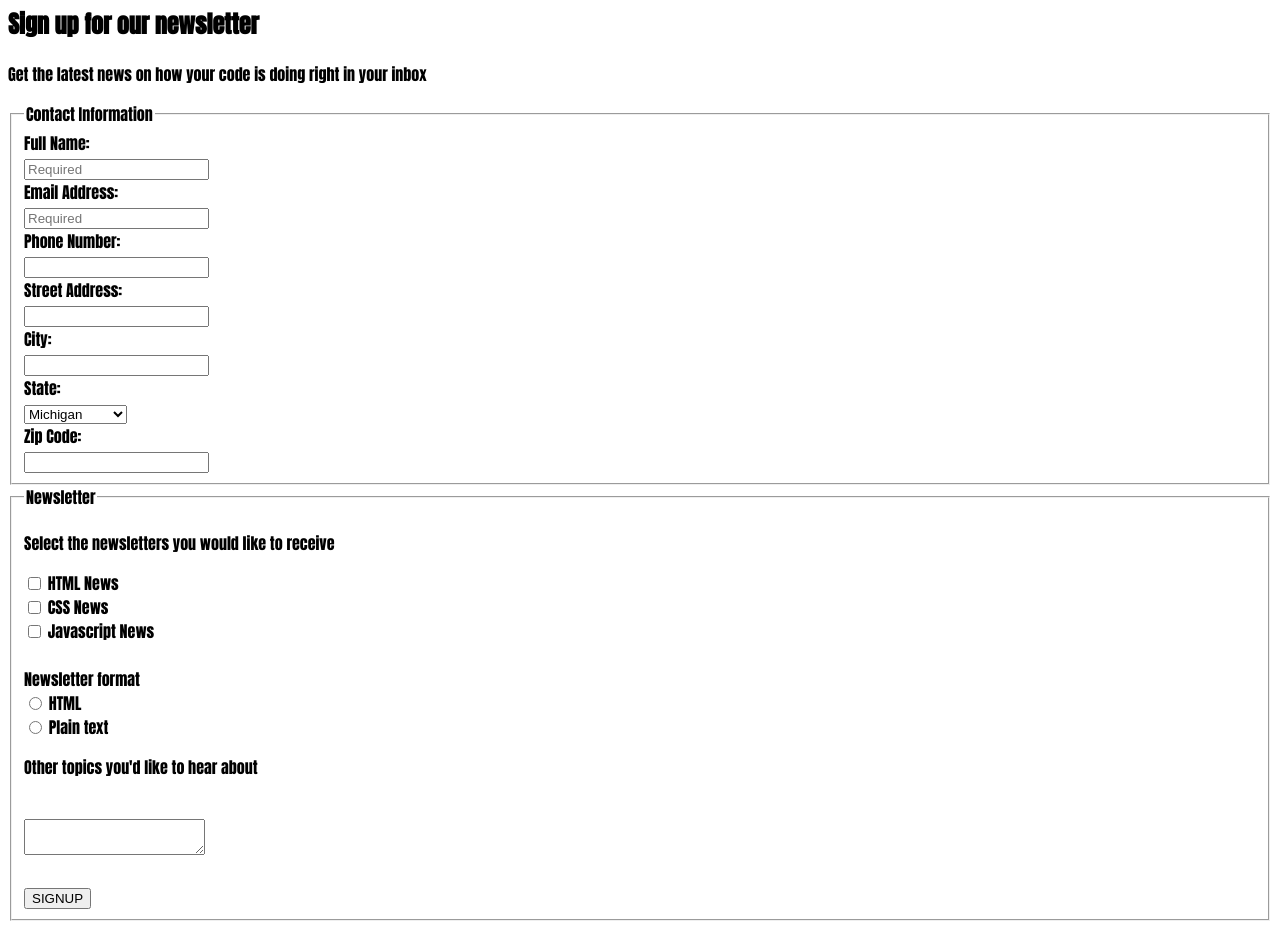
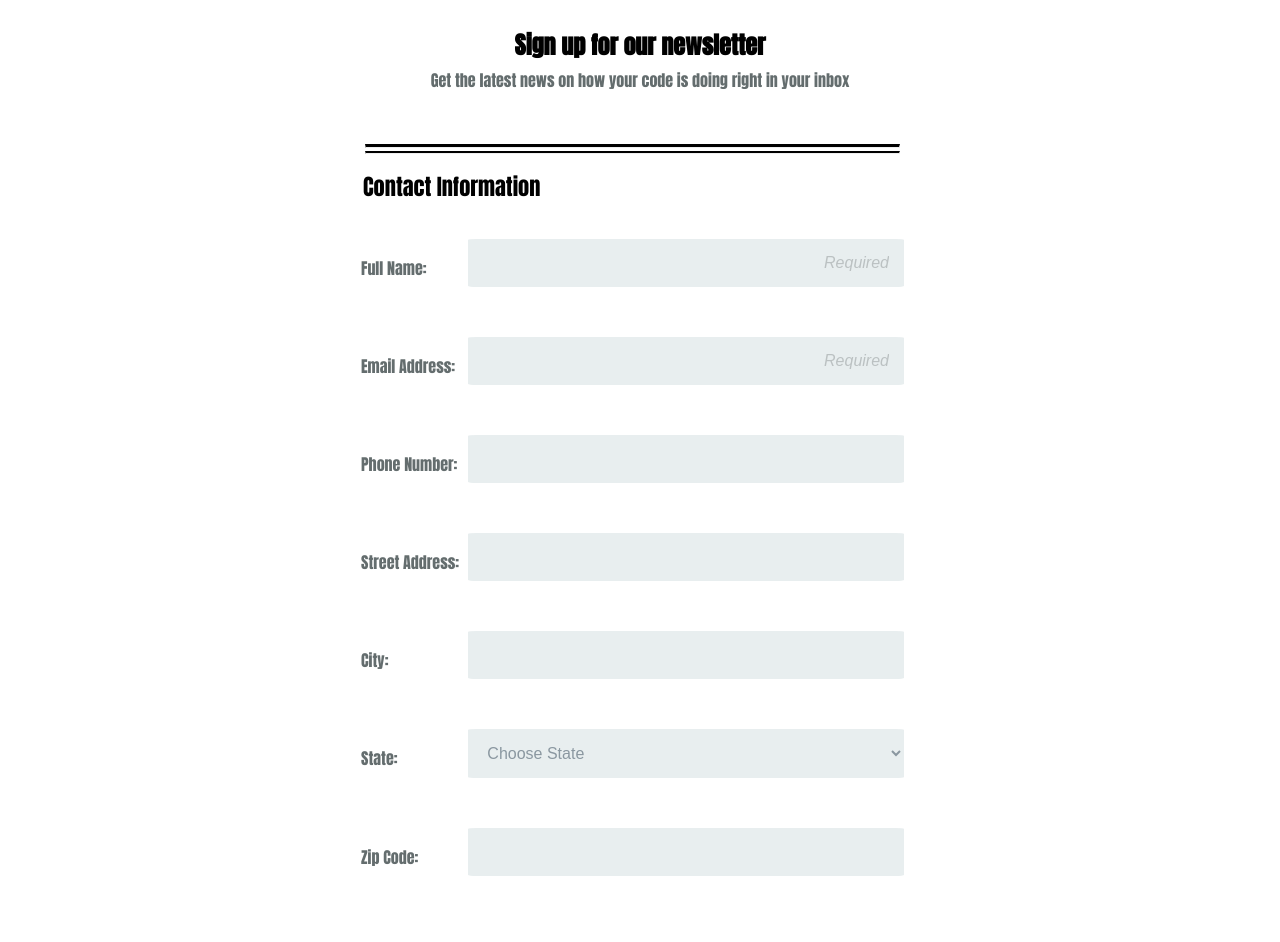
Before and after one commit to Coding-With-Shawayne/Online_Registration_Form, a plain HTML site: page index.html in a window 1280 px wide. Shown: the part 86-1028 px from the top of the page. Drawn offline with Linux system fonts and the light colour scheme.

Commit message:
modified form

```diff
--- a/index.html
+++ b/index.html
@@ -20,25 +20,43 @@
 
     <div class="main-form">
         <form action="index.html" method="post">
+            <div id="lines">
+                <hr class="solid">
+                <hr class="solid_two">
+            </div>
+
             <fieldset>
-                <legend>Contact Information</legend>
+                <legend class="info">Contact Information</legend>
+            <div class="form-flex">
                 <label for="name">Full Name:</label> <br>
                 <input type="text" id="name" name="user_name" placeholder="Required"> <br>
+            </div>
 
+            <div class="form-flex">
                 <label for="mail">Email Address:</label> <br>
                 <input type="email" id="mail" name="user_email" placeholder="Required"><br>
+            </div>
 
+            <div class="form-flex">
                 <label for="phone_number">Phone Number:</label> <br>
                 <input type="tel" id="phone_number" name="user_phone_number"> <br>
+            </div>
 
+            <div class="form-flex">
                 <label for="street">Street Address:</label> <br>
                 <input type="text" id="street" name="user_address"> <br>
+            </div>
 
+            <div class="form-flex">
                 <label for="city">City:</label> <br>
                 <input type="text" id="city" name="user_city"> <br>
+            </div>
+
+            <div class="form-flex">
 
                 <label for="state">State:</label> <br>
                 <select id="state" name="user_state">
+                    <option value="choose">Choose State</option>
                     <option value="michigan">Michigan</option>
                     <option value="florida">Florida</option>
                     <option value="new_york">New York</option>
@@ -46,36 +64,50 @@
                     <option value="north_dakota">North Dakota</option>
                     <option value="south_dakota">South Dakota</option>
                 </select><br>
+            </div>
+
+            <div class="form-flex">
 
                 <label for="code">Zip Code:</label> <br>
                 <input type="text" id="code" name="user_zip_code"> <br>
+            </div>
+
             </fieldset>
+
+            <div id="lines_two">
+                <hr class="solid_two">
+            </div>
 
             <fieldset>
                 <legend>Newsletter</legend>
+                <div class="lower-flex">
                 <p>Select the newsletters you would like to receive</p>
 
                 <input type="checkbox" id="html_news" name="user_newsletter" value="HTML_NEWS">
-                <label>HTML News</label> <br>
+                <label class="news_html">HTML News</label> <br>
 
                 <input type="checkbox" id="css_news" name="user_newsletter" value="CSS_NEWS">
-                <label>CSS News</label> <br>
+                <label class=news_css>CSS News</label> <br>
 
                 <input type="checkbox" id="javascript_news" name="user_newsletter" value="JAVASCRIPT_NEWS">
-                <label>Javascript News</label> <br>
+                <label class="news_java">Javascript News</label> <br>
 
                 <br><label>Newsletter format</label> <br>
                 <input type="radio" id="html" name="user_format" value="HTML">
-                <label>HTML</label> <br>
+                <label class="news_format">HTML</label> <br>
                 <input type="radio" id="plain_text" name="user_format" value="PLAIN_TEXT">
-                <label>Plain text</label>
+                <label class="news_text">Plain text</label><br>
 
-                <p>Other topics you'd like to hear about</p> <br>
-                <textarea name="user_topic"></textarea> <br><br>
+                <br><p>Other topics you'd like to hear about</p> <br>
+                <textarea name="user_topic" rows="5" cols="60"></textarea> <br><br>
 
                 <input type="button" id="button" name="user_signup_button" value="SIGNUP">
+            </div>
             </fieldset>
         </form>
     </div>
+    <footer>
+        <p>Copyright The Code Review</p>
+    </footer>
 </body>
 </html>
--- a/styles.css
+++ b/styles.css
@@ -1,3 +1,136 @@
+/* =================================
+  Page Styles
+==================================== */
+
+* {
+    box-sizing: border-box;
+    margin: 0;
+}
+
 body {
     font-family: "Anton";
 }
+
+.main-header {
+    background: rgb(37, 55, 68) ;
+    color: #f5f5f5;
+    text-transform: uppercase;
+    text-align: center;
+    padding: 1em;
+}
+
+.signup-info {
+   text-align: center;
+   margin: 2em 2em;
+}
+
+h2 {
+    margin-bottom: .2em;
+}
+
+hr.solid {
+    border-top: 3px solid black;
+    height: auto;
+
+}
+
+hr.solid_two {
+    margin-top: .2em;
+    border-top: 2px solid black;
+    height: auto;
+    margin-bottom: 1em;
+}
+
+p, label {
+    color: #646d6e;
+}
+
+input::placeholder {
+    text-align: right;
+    color: #bbc1c2;
+    font-style: italic;
+}
+
+#lines, #lines_two {
+  margin: 10px auto;
+  padding: 0px 20px;
+}
+
+form {
+    padding: 10px 20px;
+    border-radius: 8px;
+    padding-left: 5px;
+  }
+
+.news_html, .news_css, .news_java, .news_format, .news_text {
+      padding: 20px;
+
+  }
+
+
+legend {
+    font-size: 1.4em;
+}
+
+fieldset {
+    border:  none;
+    padding: 1em;
+    margin-bottom: 30px;
+}
+
+input[type="text"],
+input[type="email"],
+input[type="tel"],
+textarea,
+select {
+  background: rgba(255,255,255,0.1);
+  border: none;
+  font-size: 16px;
+  padding: 15px;
+  width: 100%;
+  background-color: #e8eeef;
+  color: #8a97a0;
+  margin-top: 20px;
+  margin-bottom: 30px;
+  border-radius: 2%;
+}
+
+#button {
+    padding: 19px 39px 18px 39px;
+    color: #FFF;
+    background-color: #4ba5c9;
+    font-size: 18px;
+    text-align: center;
+    font-style: normal;
+    border-radius: 5px;
+    width: 100%;
+    border-width: 1px 1px 3px;
+    box-shadow: 0 -1px 0 #3ac162;
+    margin-bottom: 10px;
+  }
+
+  footer {
+    padding-bottom: 20px;
+    text-align: center;
+    font-style: italic;
+  }
+
+  @media screen and (min-width: 768px) {
+        form {
+            margin: 0 auto;
+            max-width: 600px;
+        }
+
+       .form-flex {
+            display: flex;
+            flex-direction: row;
+            align-items: center;
+
+       }
+
+        .form-flex label {
+           flex-basis: 25%;
+       }
+
+
+  }
```
